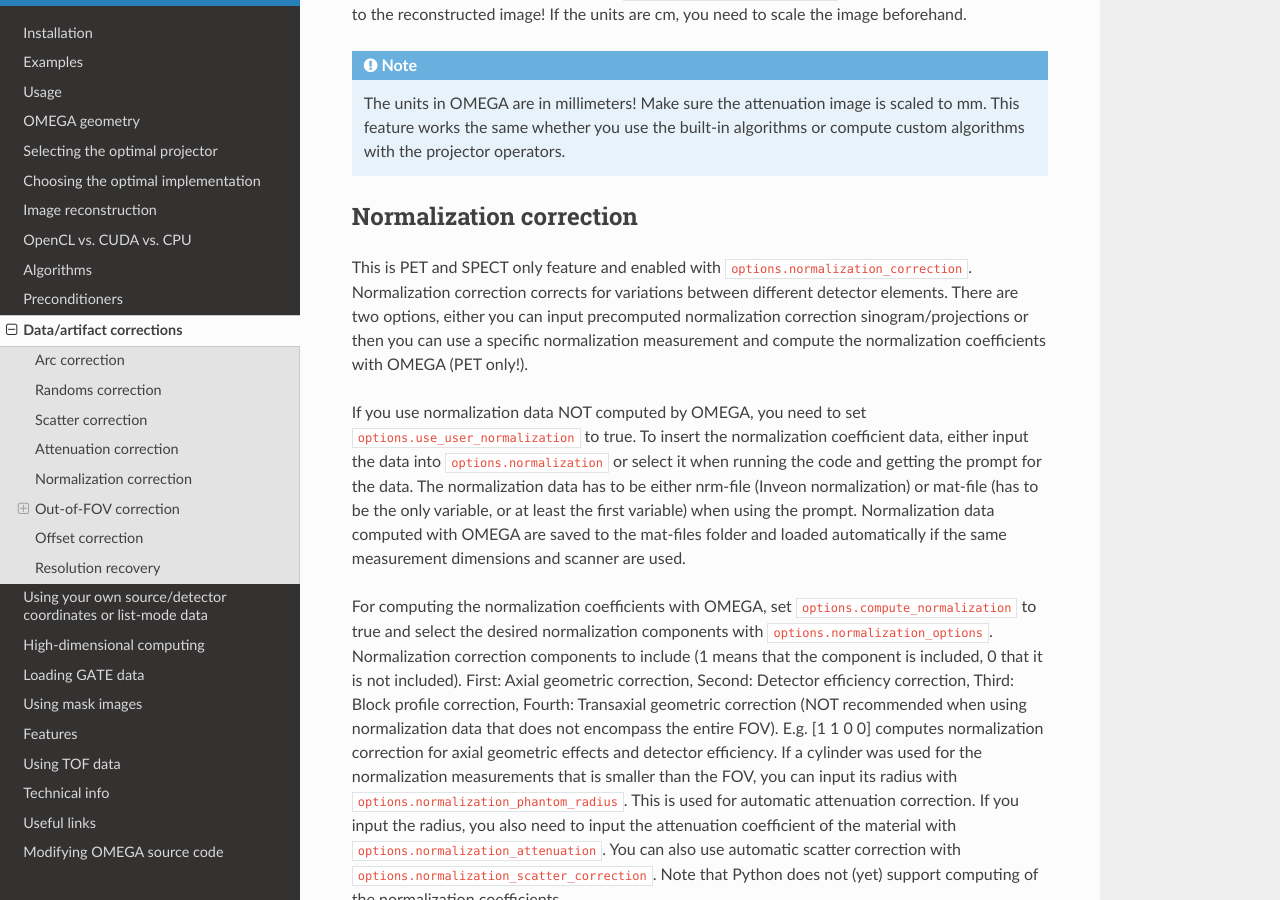
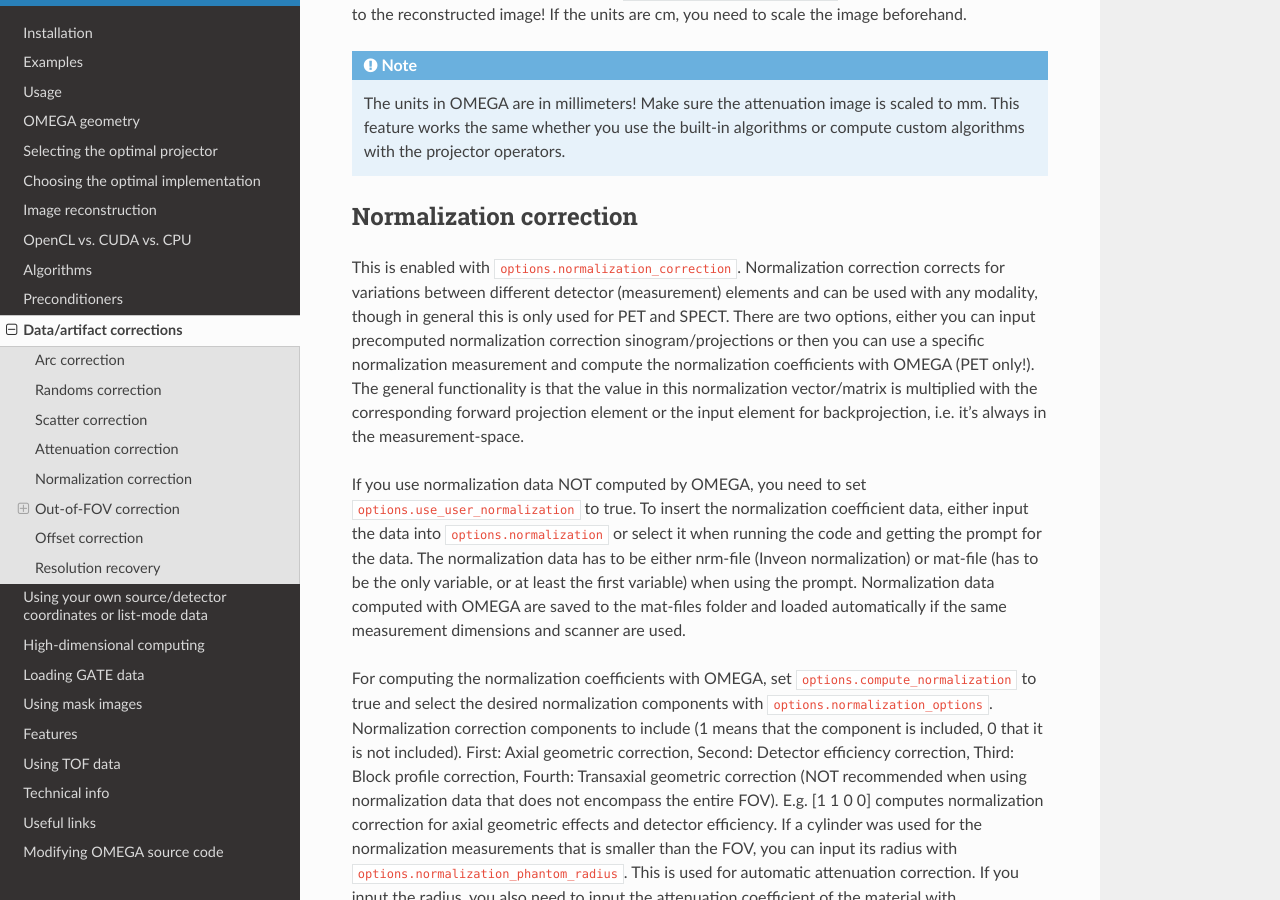
Before and after one commit to villekf/OMEGA-doc, a Sphinx documentation site: the page built from docs/source/corrections.rst, in a window 1280 px wide and 900 px high, scrolled down 3002 px. Built offline with Sphinx 7.4.7 and the Read the Docs theme 3.1.0, drawn with Linux system fonts in a browser that asks for light colours.

Commit message:
Update corrections.rst

```diff
--- a/docs/source/corrections.rst
+++ b/docs/source/corrections.rst
@@ -84,8 +84,9 @@ scale the image beforehand.
 Normalization correction
 ------------------------
 
-This is PET and SPECT only feature and enabled with ``options.normalization_correction``. Normalization correction corrects for variations between different detector elements.
-There are two options, either you can input precomputed normalization correction sinogram/projections or then you can use a specific normalization measurement and compute the normalization coefficients with OMEGA (PET only!).
+This is enabled with ``options.normalization_correction``. Normalization correction corrects for variations between different detector (measurement) elements and can be used with any modality, though in general this is only used for PET and SPECT.
+There are two options, either you can input precomputed normalization correction sinogram/projections or then you can use a specific normalization measurement and compute the normalization coefficients with OMEGA (PET only!). The general functionality is that
+the value in this normalization vector/matrix is multiplied with the corresponding forward projection element or the input element for backprojection, i.e. it's always in the measurement-space.
 
 If you use normalization data NOT computed by OMEGA, you need to set ``options.use_user_normalization`` to true. To insert the normalization coefficient data, either input the data into ``options.normalization`` or select it when running the code
 and getting the prompt for the data. The normalization data has to be either nrm-file (Inveon normalization) or mat-file (has to be the only variable, or at least the first variable) when using the prompt. Normalization data computed with OMEGA are saved
```
